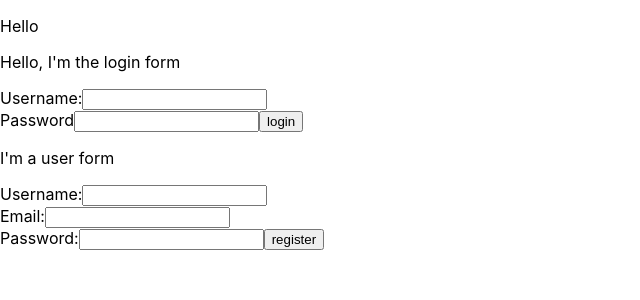
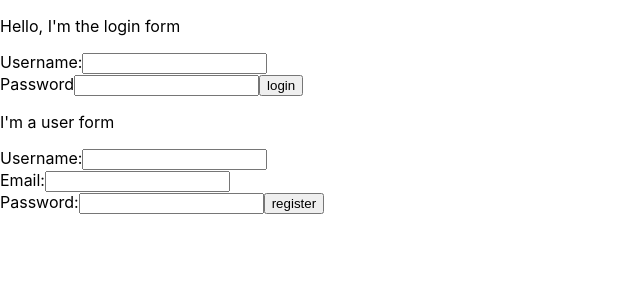
Before and after one commit to JackOfDickson/Gamer_finder_app, a React (Create React App) app in the folder reactapp/: page / in a window 1280 px wide. Shown: the top 300 px of the page, without its empty margins (0-640 px from the left). Built offline with nearby package versions, Linux system fonts and the light colour scheme.

Commit message:
added pages folder in frontend

```diff
--- a/reactapp/src/App.tsx
+++ b/reactapp/src/App.tsx
@@ -1,6 +1,5 @@
 import React, {useState} from 'react';
-import NewUserForm from './components/NewUserForm';
-import UserLoginForm from './components/UserLoginForm';
+import BasePage from './pages/BasePage';
 
 
 
@@ -10,10 +9,7 @@ function App() {
 
     <div className="App">
       <header className="App-header">
-              <p>Hello</p>
-              <UserLoginForm/>
-              <NewUserForm/>
-
+        <BasePage/>
       </header>
     </div>
   );
--- /dev/null
+++ b/reactapp/src/pages/BasePage.tsx
@@ -0,0 +1,16 @@
+import { useState } from "react"
+import UserLoginForm from "../components/UserLoginForm"
+import NewUserForm from "../components/NewUserForm"
+
+function BasePage() {
+
+    const [user, setUser] = useState(null)
+    return (
+        <>
+            <UserLoginForm/>
+            <NewUserForm/>
+        </>
+    )
+}
+
+export default BasePage
```
